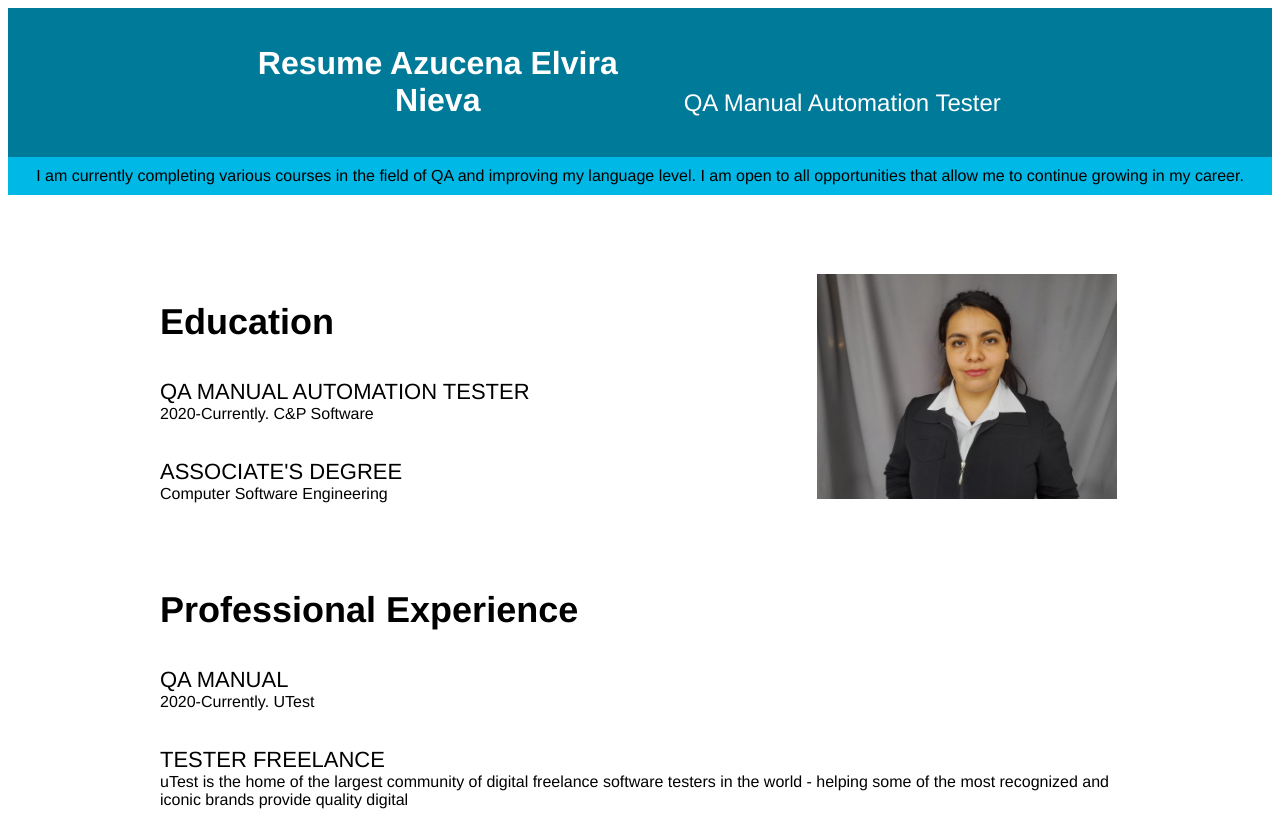
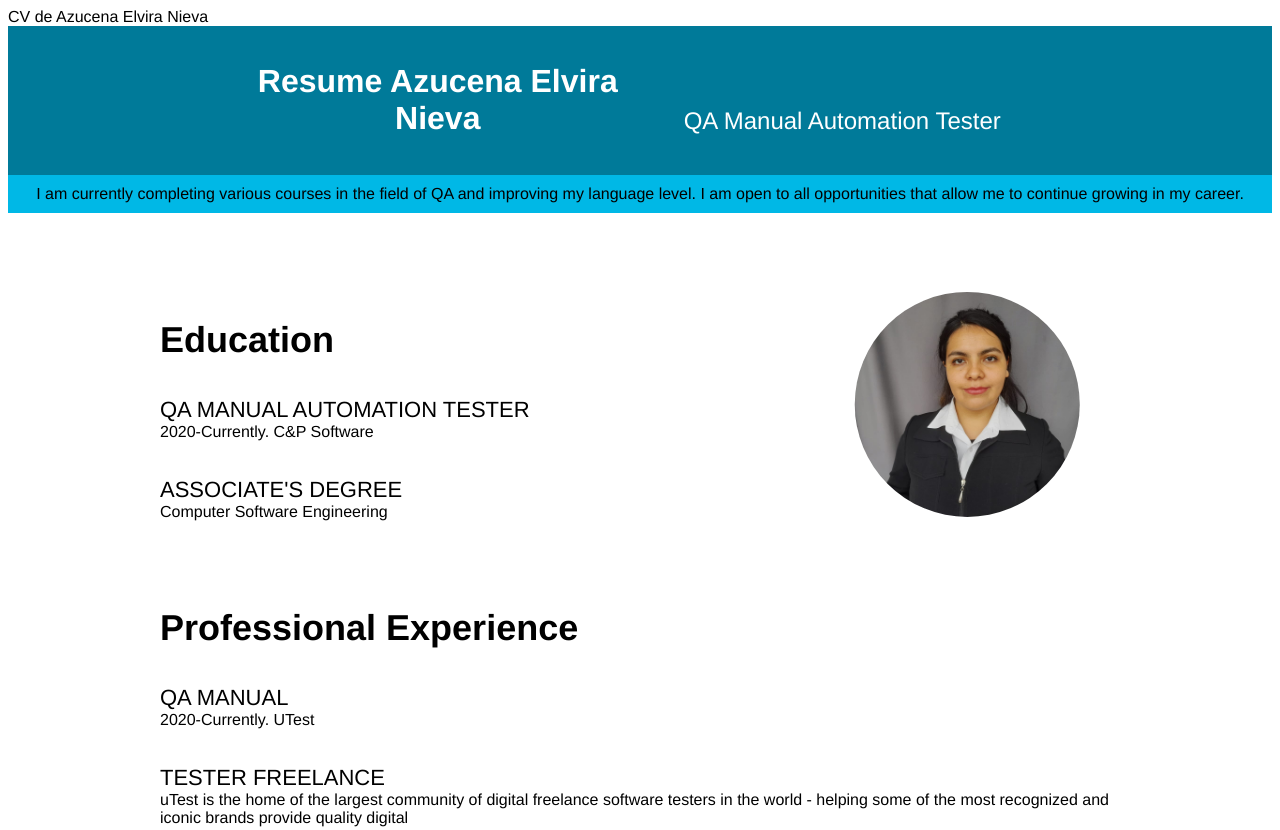
Before and after one commit to elviraNieva/ResumeAzucenaNieva, a plain HTML site: page index.html in a window 1280 px wide. Shown: the top 830 px of the page. Drawn offline with Linux system fonts and the light colour scheme.

Commit message:
-Added CSS sheet. -Modified avatar style to circle shape.

```diff
--- a/index.html
+++ b/index.html
@@ -1,6 +1,7 @@
 <!DOCTYPE html>
 <html>
   <head>
+    <link rel="stylesheet" href="styles.css"
     <title>CV de Azucena Elvira Nieva</title>
     <meta charset="utf-8">
     <meta name="description" content="Azucena es una QA Manual y Test autimatizado,
@@ -25,24 +26,24 @@
            <div>
             <dl>
               <dt
-               style="font-size:22px;text-transform:uppercase;margin-botton:12px;margin-top:36px;">QA Manual Automation Tester</dt>
+               style="font-size:22px;text-transform:uppercase; margin-botton:12px; margin-top:36px;">QA Manual Automation Tester</dt>
               <dd
                style="margin:0">2020-Currently. C&P Software</dd>
               <dt
-               style="font-size:22px;text-transform:uppercase;margin-botton:12px;margin-top:36px;">Associate's degree</dt>
+               style="font-size:22px;text-transform:uppercase; margin-botton:12px; margin-top:36px;">Associate's degree</dt>
               <dd
                style="margin:0">Computer Software Engineering </dd>
             </dl>
           </div>
         </div>
         <div style="display:inline-block;width:30%;">
-         <img src="Me-2022-06-27 at 12.03.21 PM.jpeg" width="300">
+         <img src="Me-2022-06-27 at 12.03.21 PM.jpeg"  alt="Avatar" width="300">
       </div>
       <div style="margin-top:70px;">
         <h3 style="font-size:36px;font-weight:700;">Professional Experience</h3>
         <div>
             <dl>
-              <dt style="font-size:22px;text-transform:uppercase;margin-botton:12px;margin-top:36px;">QA Manual</dt>
+              <dt style="font-size:22px;text-transform:uppercase; margin-botton:12px; margin-top:36px;">QA Manual</dt>
               <dd style="margin:0">2020-Currently. UTest</dd>
               <dt style="font-size:22px;text-transform:uppercase;margin-botton:12px;margin-top:36px;">Tester Freelance</dt>
               <dd style="margin:0">uTest is the home of the largest community of digital freelance software testers in the world
--- /dev/null
+++ b/styles.css
@@ -0,0 +1,3 @@
+img {
+    clip-path: circle();
+}
```
